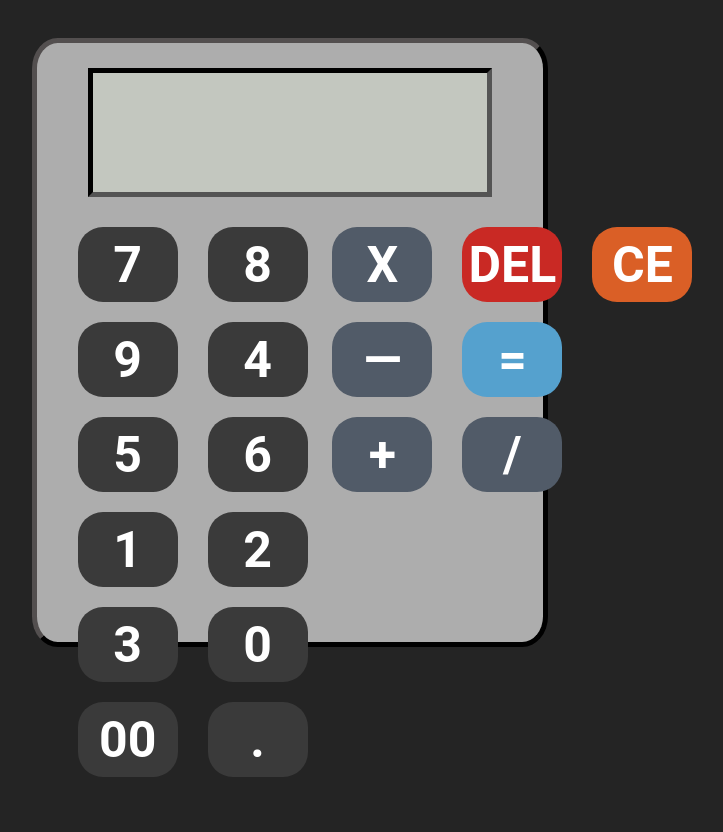
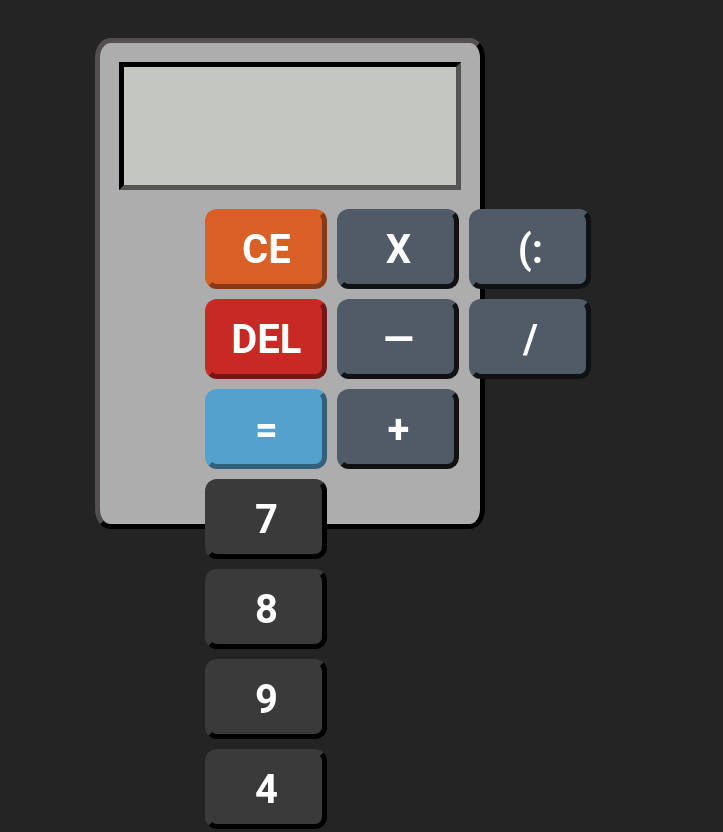
Before and after one commit to erik9691/Calculator-Project, a plain HTML site: page index.html in a window 1280 px wide. Shown: the top 832 px of the page, without its empty margins (350-1073 px from the left). Before the commit the page ends 800 px from the top, so only its background shows below. Drawn offline with Linux system fonts and the light colour scheme.

Commit message:
Made CSS prettier

```diff
--- a/index.html
+++ b/index.html
@@ -12,6 +12,9 @@
         <div class="screen"></div>
         <div class="btns-container">
             <div class="num-btns">
+                <button class="clear">CE</button>
+                <button class="delete">DEL</button>
+                <button class="=" id="equals">=</button>
                 <button class="7">7</button>
                 <button class="8">8</button>
                 <button class="9">9</button>
@@ -30,9 +33,7 @@
                 <button class="—">—</button>
                 <button class="x">X</button>
                 <button class="/">/</button>
-                <button class="=" id="equals">=</button>
-                <button class="delete">DEL</button>
-                <button class="clear">CE</button>
+                <button>(:</button>
             </div>
         </div>
     </div>
--- a/style.css
+++ b/style.css
@@ -11,15 +11,25 @@ button
 {
     background-color: rgb(58, 58, 58);
     color: white;
-    border: none;
-    border-radius: 0.5em;
+    border: 5px outset rgb(58, 58, 58);
+    border-radius: 0.3em;
     font-weight: bold;
     font-family: "Roboto",sans-serif;
     text-align: center;
-    font-size: 50px;
-    width: 2em;
-    height: 1.5em;
+    font-size: 40px;
+    width: 3.05em;
+    height: 2em;
     overflow: scroll;
+    cursor: pointer;
+}
+button:hover
+{
+    filter: brightness(85%);
+}
+button:active
+{
+    filter: brightness(85%);
+    border-style: inset;
 }
 .container
 {
@@ -27,11 +37,11 @@ button
     display: flex;
     flex-direction: column;
     align-items: center;
-    width: 40%;
+    width: 30%;
     aspect-ratio: 1/0.88;
     margin: auto;
     margin-top: 3%;
-    border-radius: 5%;
+    border-radius: 4%;
     border: 5px outset rgb(83, 79, 79);
 }
 .screen
@@ -45,7 +55,7 @@ button
     overflow: hidden;
     padding: 0 2% 0 0;
     margin-top: 5%;
-    width: 80%;
+    width: 90%;
     height: 1.2em;
     border: 5px inset rgb(0, 0, 0);
 }
@@ -55,16 +65,18 @@ button
     display: flex;
     width: 100%;
     height: 100%;
-    padding: 6% 8% 25% 8%;
+    padding: 5% 4% 5% 3%;
+    justify-content: center;
 }
 .num-btns
 {
     display: flex;
     flex-wrap: wrap;
     align-content: flex-start;
-    gap: 30px;
-    row-gap: 20px;
-    flex-basis: 60%;
+    justify-content: flex-end;
+    gap: 10px;
+    flex-basis: 90%;
+    padding-right: 10px;
 }
 .operation-btns
 {
@@ -74,27 +86,31 @@ button
     gap: 20px;
     align-content: flex-start;
     justify-content:flex-end;
-    gap: 30px;
-    row-gap: 20px;
-    flex-basis: 40%;
+    gap: 10px;
+    flex-basis: 0;
+    padding-right: 5px;
 }
 
 .operation-btns button
 {
     background-color: rgb(81, 91, 104);
+    border-color: rgb(81, 91, 104);
 }
 
 #equals
 {
     background-color: rgb(85, 161, 206);
+    border-color: rgb(85, 161, 206);
 }
 
 button.clear
 {
     background-color: rgb(218, 95, 38);
+    border-color: rgb(218, 95, 38);
 }
 
 button.delete
 {
     background-color: rgb(201, 41, 36);
+    border-color: rgb(201, 41, 36);
 }
```
